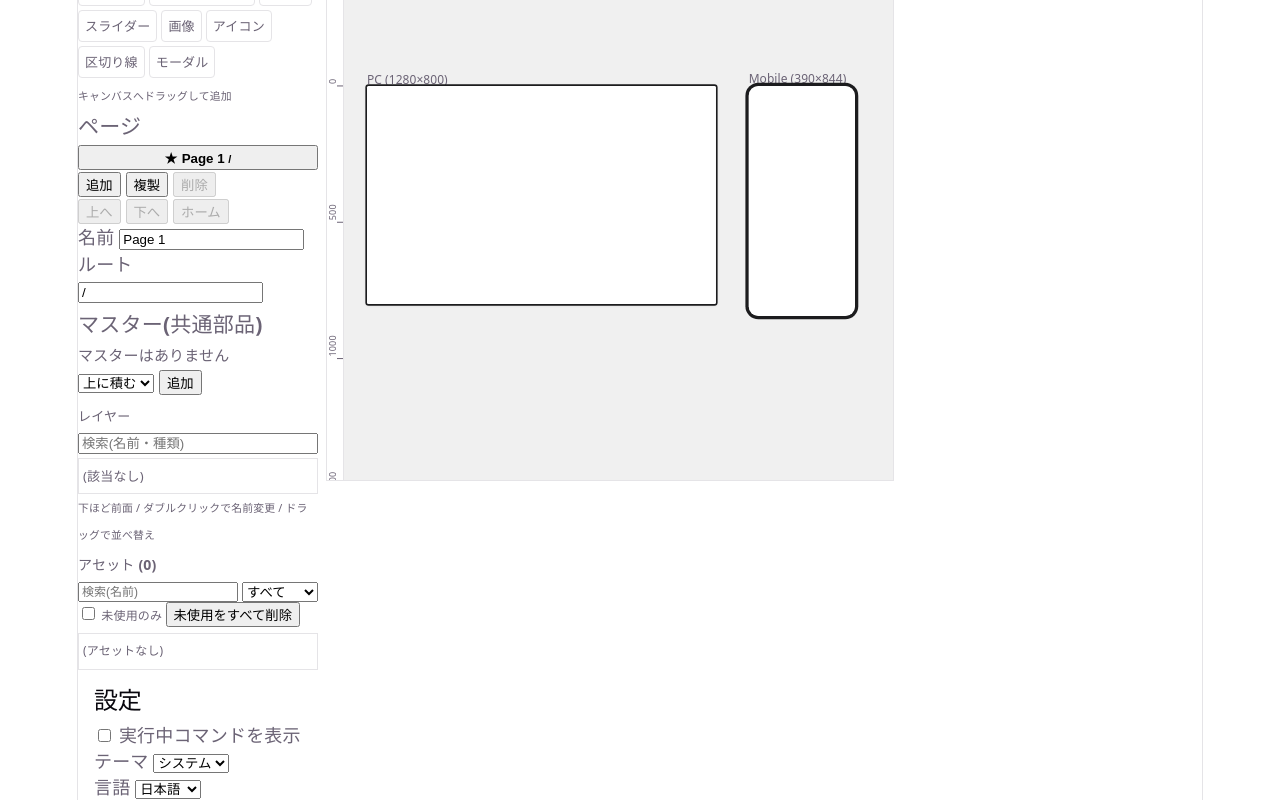
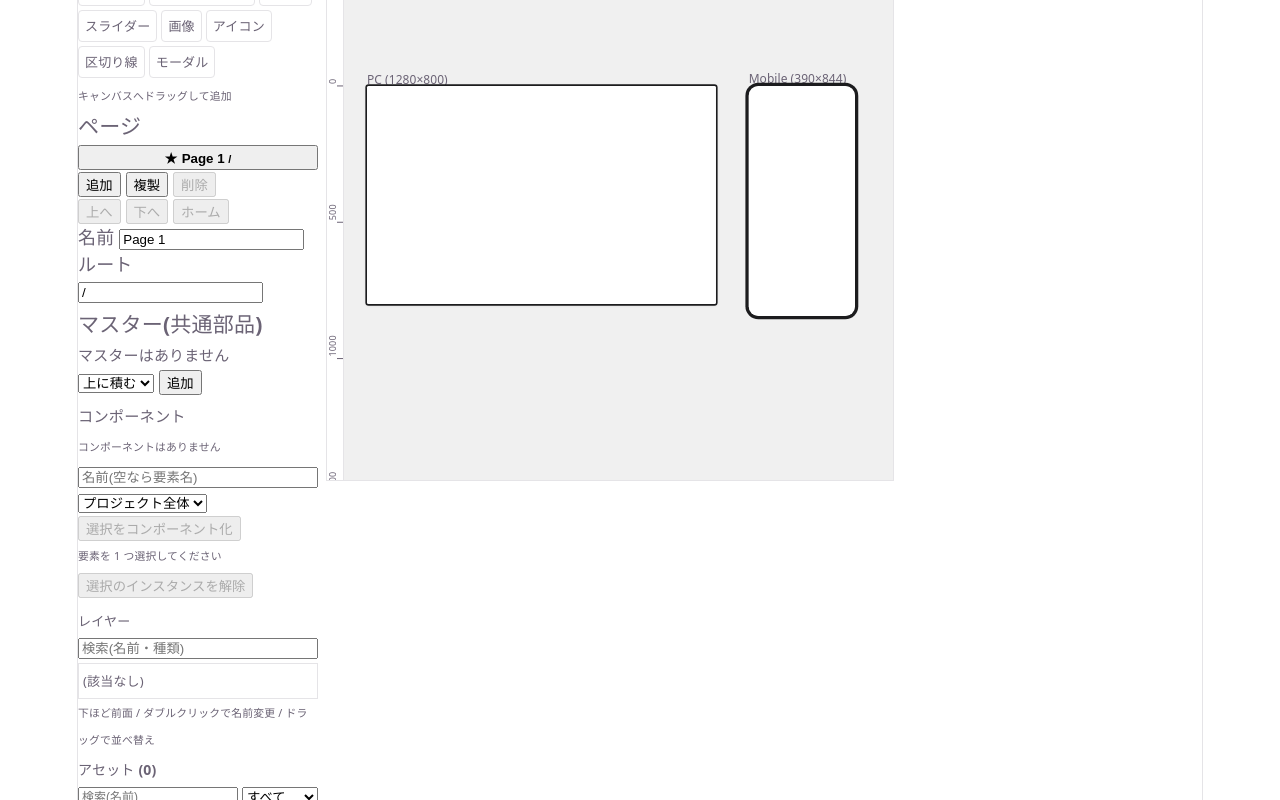
Before and after one commit to 29kiyo/UI-Architect, a React (Vite) app: page / in a window 1280 px wide. Shown: the part 426-1226 px from the top of the page. Built offline with nearby package versions, Linux system fonts and the light colour scheme.

Commit message:
feat(editor): render component instances, component panel (8-C-2)

```diff
--- a/src/App.tsx
+++ b/src/App.tsx
@@ -16,6 +16,8 @@ import {
   AssetUrlsContext,
   BenchButton,
   Canvas,
+  ComponentPanel,
+  ComponentsContext,
   Inspector,
   LayerPanel,
   NodesPreview,
@@ -200,6 +202,7 @@ export default function App() {
             language={language}
             onSelect={setPageId}
           />
+          <ComponentPanel doc={doc} history={history} pageId={pageId} language={language} />
           <LayerPanel doc={doc} history={history} pageId={pageId} language={language} />
           <AssetPanel
             doc={doc}
@@ -216,6 +219,7 @@ export default function App() {
         </aside>
         <div style={{ flex: 1, minWidth: 0 }}>
           <AssetUrlsContext.Provider value={assetUrls}>
+            <ComponentsContext.Provider value={doc.components}>
               <Canvas
                 key={pageId}
                 doc={doc}
@@ -224,6 +228,7 @@ export default function App() {
                 language={language}
                 onFiles={addImages}
               />
+            </ComponentsContext.Provider>
           </AssetUrlsContext.Provider>
         </div>
         <aside style={{ width: 300, flexShrink: 0 }}>
--- a/src/core/component/commands.ts
+++ b/src/core/component/commands.ts
@@ -208,3 +208,19 @@ export const createRemoveComponentCommand = (componentId: Id): Command => ({
     d.variables = d.variables.filter((v) => !(v.scope === 'component' && v.ownerId === componentId))
   },
 })
+
+// コンポーネント化できない理由(できるなら null)
+export function componentizeBlocker(
+  page: Page,
+  nodeId: Id,
+): 'missing' | 'root' | 'instance' | null {
+  if (!page.nodes[nodeId]) return 'missing'
+  if (nodeId === page.rootNodeId) return 'root'
+  if (subtreeIds(page, nodeId).some((id) => page.nodes[id]?.componentRef)) return 'instance'
+  return null
+}
+
+// そのページ(or マスター)で使える定義: プロジェクト全体 + そのページ専用
+export function componentsForPage(doc: UIDocument, pageId: Id | undefined): ComponentDef[] {
+  return doc.components.filter((c) => c.scope !== 'page' || c.ownerId === pageId)
+}
--- a/src/editor/canvas/NodeView.tsx
+++ b/src/editor/canvas/NodeView.tsx
@@ -3,12 +3,21 @@ import {
   memo,
   useContext,
   useLayoutEffect,
+  useMemo,
   useState,
   useSyncExternalStore,
 } from 'react'
-import { applySvgColor, orderChildren, resolveAssetSrc, resolveProps } from '@/core'
+import {
+  applySvgColor,
+  mergeInstanceProps,
+  orderChildren,
+  resolveAssetSrc,
+  resolveInstanceIn,
+  resolveProps,
+} from '@/core'
 import type { Node, Page } from '@/core'
 import { AssetUrlsContext } from './assetUrlsContext'
+import { ComponentsContext } from './componentsContext'
 import { previewStateFor, statePreview } from './statePreview'
 import { nodeStyle } from './style'
 
@@ -44,18 +53,30 @@ function createPageStore(initial: Page): PageStore {
 }
 const StoreCtx = createContext<PageStore | undefined>(undefined)
 
-type Props = { nodeId: string; deviceId: string; depth: number }
+type Props = {
+  nodeId: string
+  deviceId: string
+  depth: number
+  // インスタンス展開中: 定義内ノード(ページのストアではなくこちらから読む)
+  defNodes?: Record<string, Node> | undefined
+  // 展開したインスタンスのルート要素にだけ付ける(内側のノードは DOM の ID を持たない)
+  instanceId?: string | undefined
+}
 
 // props は ID のみ。自分の node / override が変わったときだけ再描画される
-const NodeViewInner = memo(function NodeViewInner({ nodeId, deviceId, depth }: Props) {
+const NodeViewInner = memo(function NodeViewInner({
+  nodeId,
+  deviceId,
+  depth,
+  defNodes,
+  instanceId,
+}: Props) {
   const store = useContext(StoreCtx)
-  const node = useSyncExternalStore(
-    store?.subscribe ?? noopSubscribe,
-    () => store?.get().nodes[nodeId],
+  const node = useSyncExternalStore(store?.subscribe ?? noopSubscribe, () =>
+    defNodes ? defNodes[nodeId] : store?.get().nodes[nodeId],
   )
-  const override = useSyncExternalStore(
-    store?.subscribe ?? noopSubscribe,
-    () => store?.get().overrides[deviceId]?.[nodeId],
+  const override = useSyncExternalStore(store?.subscribe ?? noopSubscribe, () =>
+    defNodes ? undefined : store?.get().overrides[deviceId]?.[nodeId],
   )
   // 状態プレビュー(選択ノードにだけ値が入る。他のノードは undefined のまま再描画されない)
   const previewState = useSyncExternalStore(statePreview.subscribe, () => previewStateFor(nodeId))
@@ -76,11 +97,13 @@ const NodeViewInner = memo(function NodeViewInner({ nodeId, deviceId, depth }: P
       }
     : node
   const style = nodeStyle(n, previewState)
+  const domId = defNodes ? instanceId : n.id
+  if (n.componentRef && !defNodes) return <InstanceView n={n} deviceId={deviceId} depth={depth} />
   const c = n.props.content
 
   if (n.type === 'text') {
     return (
-      <span data-node-id={n.id} style={style}>
+      <span data-node-id={domId} style={style}>
         {String(c.text ?? '')}
       </span>
     )
@@ -89,14 +112,14 @@ const NodeViewInner = memo(function NodeViewInner({ nodeId, deviceId, depth }: P
     const src = resolvedSrc
     return src ? (
       <img
-        data-node-id={n.id}
+        data-node-id={domId}
         src={src}
         alt={String(c.alt ?? '')}
         draggable={false}
         style={style}
       />
     ) : (
-      <div data-node-id={n.id} style={{ background: PLACEHOLDER, ...style }} />
+      <div data-node-id={domId} style={{ background: PLACEHOLDER, ...style }} />
     )
   }
   if (n.type === 'svg') {
@@ -104,22 +127,32 @@ const NodeViewInner = memo(function NodeViewInner({ nodeId, deviceId, depth }: P
     const svgColor = typeof tc === 'string' ? tc : '#000000'
     return typeof c.svg === 'string' ? (
       <img
-        data-node-id={n.id}
+        data-node-id={domId}
         src={svgDataUrl(applySvgColor(c.svg, svgColor))}
         alt=""
         draggable={false}
         style={style}
       />
     ) : (
-      <div data-node-id={n.id} style={{ background: PLACEHOLDER, ...style }} />
+      <div data-node-id={domId} style={{ background: PLACEHOLDER, ...style }} />
     )
   }
   return (
-    <div data-node-id={n.id} style={style}>
+    <div data-node-id={domId} style={style}>
       {typeof c.text === 'string' ? c.text : null}
-      {n.children.map((id) => (
-        <NodeViewInner key={id} nodeId={id} deviceId={deviceId} depth={depth + 1} />
-      ))}
+      {n.children.map((id) =>
+        defNodes?.[id] ? (
+          <NodeViewInner
+            key={id}
+            nodeId={id}
+            deviceId={deviceId}
+            depth={depth + 1}
+            defNodes={defNodes}
+          />
+        ) : (
+          <NodeViewInner key={id} nodeId={id} deviceId={deviceId} depth={depth + 1} />
+        ),
+      )}
     </div>
   )
 })
@@ -140,3 +173,43 @@ export function NodeView({ page, deviceId, nodeId }: RootProps) {
     </StoreCtx.Provider>
   )
 }
+
+// インスタンス: 定義を展開して描画(配置・サイズ・変形はインスタンス側が優先)
+function InstanceView({ n, deviceId, depth }: { n: Node; deviceId: string; depth: number }) {
+  const components = useContext(ComponentsContext)
+  const { componentRef, children, props, hidden } = n
+  const resolved = useMemo(() => {
+    const res = resolveInstanceIn(components, { componentRef, children })
+    const root = res?.nodes[res.rootNodeId]
+    if (!res || !root) return undefined
+    const merged: Node = {
+      ...root,
+      props: mergeInstanceProps(root.props, props),
+      hidden: hidden || root.hidden,
+    }
+    return { rootId: res.rootNodeId, nodes: { ...res.nodes, [res.rootNodeId]: merged } }
+  }, [components, componentRef, children, props, hidden])
+  if (!resolved) {
+    // 定義が見つからない: 破線の枠で示す
+    return (
+      <div
+        data-node-id={n.id}
+        style={{
+          ...nodeStyle(n, undefined),
+          outline: '1px dashed #c00',
+          minWidth: 16,
+          minHeight: 16,
+        }}
+      />
+    )
+  }
+  return (
+    <NodeViewInner
+      nodeId={resolved.rootId}
+      deviceId={deviceId}
+      depth={depth + 1}
+      defNodes={resolved.nodes}
+      instanceId={n.id}
+    />
+  )
+}
--- /dev/null
+++ b/src/editor/canvas/componentsContext.ts
@@ -0,0 +1,5 @@
+import { createContext } from 'react'
+import type { ComponentDef } from '@/core'
+
+// インスタンスの展開に使う定義一覧(App が Provider で注入する。未注入なら定義なし扱い)
+export const ComponentsContext = createContext<ComponentDef[]>([])
--- /dev/null
+++ b/src/editor/component/ComponentPanel.tsx
@@ -0,0 +1,176 @@
+import { useState } from 'react'
+import {
+  componentizeBlocker,
+  componentsForPage,
+  createAddInstanceCommand,
+  createComponentFromNodeCommand,
+  createDetachInstanceCommand,
+  createInstanceFor,
+  createRemoveComponentCommand,
+  createRenameComponentCommand,
+  findComponentUsages,
+  findEditablePage,
+  newId,
+  type History,
+  type UIDocument,
+} from '@/core'
+import { selectionStore, useSelection } from '../canvas/selection'
+
+type Props = {
+  doc: UIDocument
+  history: History
+  pageId: string | undefined
+  language: 'ja' | 'en'
+}
+
+const TEXT = {
+  ja: {
+    title: 'コンポーネント',
+    make: '選択をコンポーネント化',
+    name: '名前(空なら要素名)',
+    scope: { project: 'プロジェクト全体', page: 'このページ専用' },
+    place: '配置',
+    del: '削除',
+    detach: '選択のインスタンスを解除',
+    used: (n: number) => `使用 ${n}`,
+    none: 'コンポーネントはありません',
+    blocked: {
+      none: '要素を 1 つ選択してください',
+      missing: '選択した要素が見つかりません',
+      root: 'ルートはコンポーネント化できません',
+      instance: 'インスタンスを含む要素はできません',
+    },
+    inUse: '使用中は削除できません',
+    confirm: 'このコンポーネントを削除しますか?(Undo で戻せます)',
+  },
+  en: {
+    title: 'Components',
+    make: 'Make component from selection',
+    name: 'Name (blank = node name)',
+    scope: { project: 'Whole project', page: 'This page only' },
+    place: 'Place',
+    del: 'Delete',
+    detach: 'Detach selected instance',
+    used: (n: number) => `Used ${n}`,
+    none: 'No components',
+    blocked: {
+      none: 'Select one node',
+      missing: 'Selected node not found',
+      root: 'The root cannot be a component',
+      instance: 'Cannot include instances',
+    },
+    inUse: 'Cannot delete while in use',
+    confirm: 'Delete this component? (can be undone)',
+  },
+}
+
+export function ComponentPanel({ doc, history, pageId, language }: Props) {
+  const t = TEXT[language]
+  const [name, setName] = useState('')
+  const [scope, setScope] = useState<'project' | 'page'>('project')
+  const selectedIds = useSelection((s) => s.selectedIds)
+  const activeDeviceId = useSelection((s) => s.activeDeviceId)
+  const page = findEditablePage(doc, pageId)
+  const list = componentsForPage(doc, pageId)
+
+  const only = selectedIds.length === 1 ? selectedIds[0] : undefined
+  const selNode = page && only ? page.nodes[only] : undefined
+  const blocker = !page || !only ? 'none' : componentizeBlocker(page, only)
+  const isInstance = !!selNode?.componentRef
+
+  const make = () => {
+    if (!page || !only || blocker) return
+    history.execute(
+      createComponentFromNodeCommand({
+        pageId: page.id,
+        nodeId: only,
+        componentId: newId(),
+        name,
+        scope,
+      }),
+    )
+    setName('')
+  }
+  const place = (componentId: string) => {
+    if (!page) return
+    const node = createInstanceFor(doc, componentId)
+    const ok = history.execute(createAddInstanceCommand(page.id, node, page.rootNodeId))
+    const dev = activeDeviceId ?? doc.devices[0]?.id
+    if (ok && dev) selectionStore.getState().pick(node.id, dev, false)
+  }
+  const detach = () => {
+    if (!page || !only || !isInstance) return
+    history.execute(createDetachInstanceCommand(page.id, only))
+  }
+
+  return (
+    <section aria-label={t.title} style={{ textAlign: 'left', marginBottom: 8, fontSize: 13 }}>
+      <h3 style={{ margin: '4px 0' }}>{t.title}</h3>
+      {list.length === 0 ? (
+        <small>{t.none}</small>
+      ) : (
+        <ul style={{ listStyle: 'none', margin: 0, padding: 0 }}>
+          {list.map((c) => {
+            const used = findComponentUsages(doc, c.id).length
+            return (
+              <li key={c.id} style={{ display: 'flex', gap: 4, alignItems: 'center' }}>
+                <input
+                  key={`${c.id}-${c.name}`}
+                  defaultValue={c.name}
+                  style={{ flex: 1, minWidth: 0 }}
+                  onBlur={(e) => {
+                    const v = e.currentTarget.value.trim()
+                    if (!v) e.currentTarget.value = c.name
+                    else if (v !== c.name) history.execute(createRenameComponentCommand(c.id, v))
+                  }}
+                  onKeyDown={(e) => e.key === 'Enter' && e.currentTarget.blur()}
+                />
+                <small title={t.scope[c.scope ?? 'project']}>
+                  {c.scope === 'page' ? '◧' : '◼'} {t.used(used)}
+                </small>
+                <button type="button" onClick={() => place(c.id)}>
+                  {t.place}
+                </button>
+                <button
+                  type="button"
+                  disabled={used > 0}
+                  title={used > 0 ? t.inUse : ''}
+                  onClick={() =>
+                    window.confirm(t.confirm) && history.execute(createRemoveComponentCommand(c.id))
+                  }
+                >
+                  {t.del}
+                </button>
+              </li>
+            )
+          })}
+        </ul>
+      )}
+      <div style={{ marginTop: 4 }}>
+        <input
+          value={name}
+          placeholder={t.name}
+          onChange={(e) => setName(e.target.value)}
+          style={{ width: '100%', boxSizing: 'border-box' }}
+        />
+        <select value={scope} onChange={(e) => setScope(e.target.value as 'project' | 'page')}>
+          <option value="project">{t.scope.project}</option>
+          <option value="page">{t.scope.page}</option>
+        </select>{' '}
+        <button type="button" disabled={blocker !== null} onClick={make}>
+          {t.make}
+        </button>
+        {blocker && (
+          <div>
+            <small>{t.blocked[blocker]}</small>
+          </div>
+        )}
+      </div>
+      <div style={{ marginTop: 4 }}>
+        <button type="button" disabled={!isInstance} onClick={detach}>
+          {t.detach}
+        </button>
+      </div>
+    </section>
+  )
+}
--- a/src/editor/index.ts
+++ b/src/editor/index.ts
@@ -110,3 +110,5 @@ export { addFontFiles, isFontFile } from './canvas/fontActions'
 export { AssetPanel } from './canvas/AssetPanel'
 export { PagePanel } from './pages/PagePanel'
 export { MasterPanel } from './pages/MasterPanel'
+export { ComponentPanel } from './component/ComponentPanel'
+export { ComponentsContext } from './canvas/componentsContext'
```
Also changed, not shown: src/core/component/resolve.ts (+10 -2 lines), 1 other file (tests, documents, lock files or other folders). Lines whose indentation alone changed are shown as unchanged.
